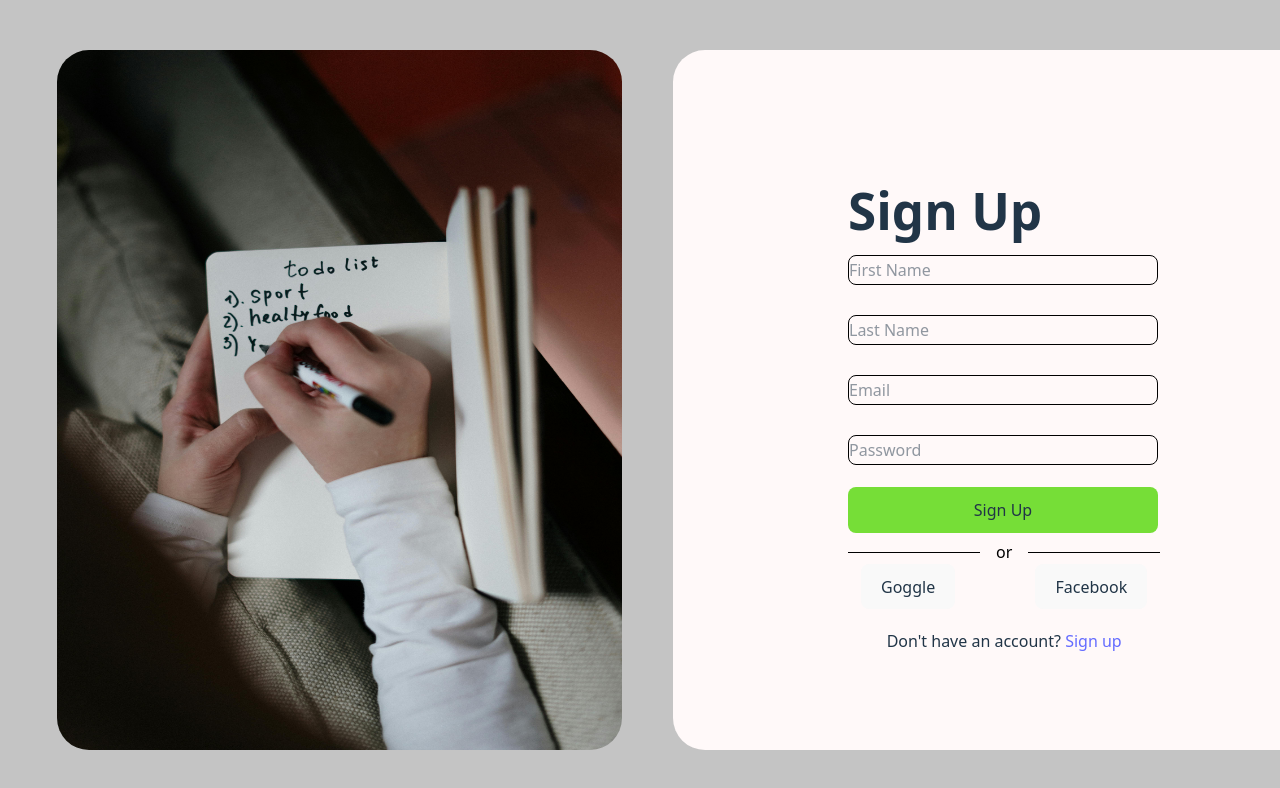
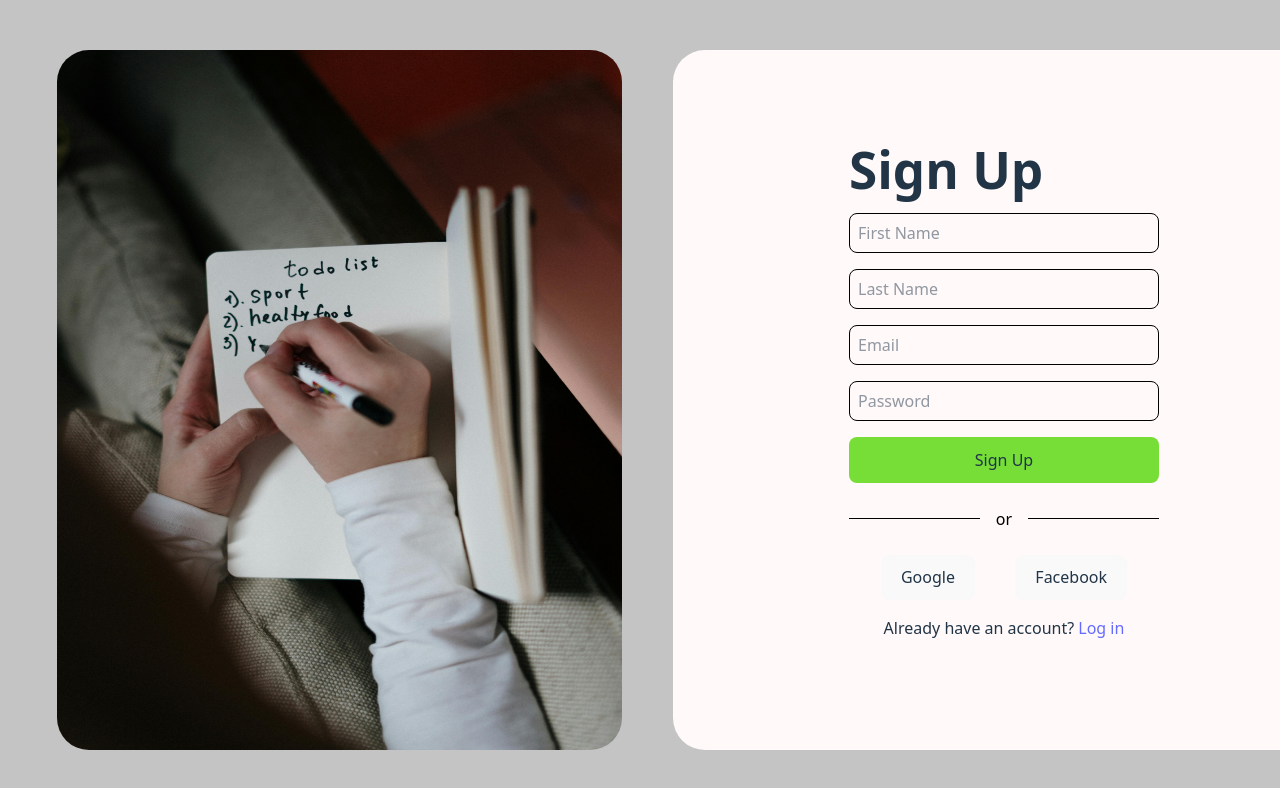
Before and after one commit to Kaluna7/ToDo-List, a React (Vite) app: page /signup in a window 1280 px wide. Shown: the top 788 px of the page. Built offline with nearby package versions, Linux system fonts and the light colour scheme.

Commit message:
Install Axios

```diff
--- a/package.json
+++ b/package.json
@@ -4,17 +4,20 @@
   "version": "0.0.0",
   "type": "module",
   "scripts": {
-    "dev": "vite",
+    "dev": "concurrently \"vite\" \"nodemon Server/server.js\"",
     "build": "vite build",
     "lint": "eslint .",
     "preview": "vite preview"
   },
   "dependencies": {
     "@tailwindcss/vite": "^4.0.17",
+    "axios": "^1.8.4",
     "cors": "^2.8.5",
     "dotenv": "^16.5.0",
     "express": "^5.1.0",
     "gsap": "^3.12.7",
+    "http-status-codes": "^2.3.0",
+    "nodemon": "^3.1.9",
     "pg": "^8.14.1",
     "react": "^19.0.0",
     "react-calendar": "^5.1.0",
--- a/src/Page/SignUp.jsx
+++ b/src/Page/SignUp.jsx
@@ -6,28 +6,57 @@ export default function SignUp() {
       <div className="grid grid-cols-2 gap-[150px] justify-items-center items-center">
         <img src={book} className="w-[650px] h-[700px] rounded-4xl ml-[20%]" />
         <section className="bg-[#FFF9F9] w-[650px] h-[700px] rounded-4xl ">
-          <div className='grid grid-rows-[repeat(6,60px)] items-center justify-self-start ml-[27%] mt-[20%]'>
-              <h1 className='font-bold text-left'>Sign Up</h1>
-          <input type='text' className='border border-black rounded-lg w-[310px] h-[30px]' placeholder='First Name'></input>
-          <input type='text' className='border border-black rounded-lg w-[310px] h-[30px]' placeholder='Last Name'></input>
-          <input type='email' className='border border-black rounded-lg w-[310px] h-[30px]' placeholder='Email'></input>
-          <input type='password' className='border border-black rounded-lg w-[310px] h-[30px]' placeholder='Password'></input>
-          <button style={{ backgroundColor: "#76DE37" }} className="px-4 py-2 rounded w-[310px]">Sign Up</button>
+        <div className="grid items-center justify-center mt-[14%] ml-[2%]">
+  <h1 className="font-bold text-left text-2xl mb-4">Sign Up</h1>
 
-          <div className="flex items-center gap-4">
-            <div className="flex-grow border-t border-black w-33"></div>
-              <span className="text-black">or</span>
-           <div className="flex-grow border-t border-black w-33"></div>
-          </div>
+  <form method='POST' className="grid gap-4">
+    <input
+      type="text"
+      className="border border-black rounded-lg w-[310px] h-[40px] px-2"
+      placeholder="First Name"
+    />
+    <input
+      type="text"
+      className="border border-black rounded-lg w-[310px] h-[40px] px-2"
+      placeholder="Last Name"
+    />
+    <input
+      type="email"
+      className="border border-black rounded-lg w-[310px] h-[40px] px-2"
+      placeholder="Email"
+    />
+    <input
+      type="password"
+      className="border border-black rounded-lg w-[310px] h-[40px] px-2"
+      placeholder="Password"
+    />
+    <button
+      type="submit"
+      style={{ backgroundColor: "#76DE37" }}
+      className="px-4 py-2 rounded w-[310px] font-semibold"
+    >
+      Sign Up
+    </button>
+  </form>
 
-          <div className='justify-self-center text-center'>
-          <div className='flex row-2 items-center justify-center gap-20'>
-            <button>Goggle</button>
-            <button>Facebook</button>
-          </div>
-          <p className='mt-5'>Don't have an account? <a className='cursor-pointer'>Sign up</a></p>
-          </div>
-          </div>
+  <div className="flex items-center gap-4 my-6 w-[310px]">
+    <div className="flex-grow border-t border-black"></div>
+    <span className="text-black">or</span>
+    <div className="flex-grow border-t border-black"></div>
+  </div>
+
+  <div className="text-center">
+    <div className="flex items-center justify-center gap-10 mb-4">
+      <button className="border px-4 py-1 rounded">Google</button>
+      <button className="border px-4 py-1 rounded">Facebook</button>
+    </div>
+    <p>
+      Already have an account?{" "}
+      <a className="cursor-pointer text-blue-600 hover:underline">Log in</a>
+    </p>
+  </div>
+</div>
+
         </section>
       </div>
     </div>
```
Also changed, not shown: 2 other files (tests, documents, lock files or other folders).
